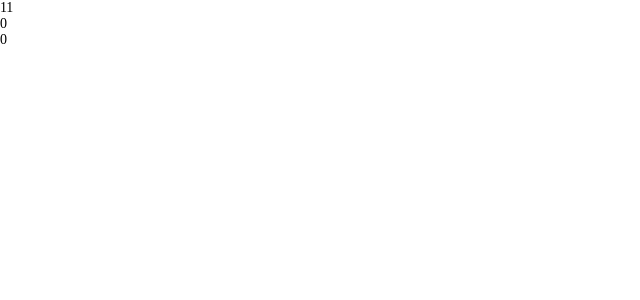
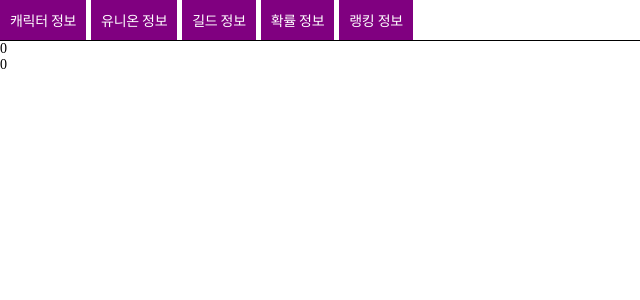
Before and after one commit to k1my3ch4n/Vite, a React (Vite) app: page / in a window 1280 px wide. Both pictures are taken after a click on the button "검색". Shown: the top 300 px of the page, without its empty margins (0-640 px from the left). Built offline with nearby package versions, Linux system fonts and the light colour scheme; no server answers.

Commit message:
[240206] navigationBar 설정

```diff
--- a/src/components/Layout/Layout.tsx
+++ b/src/components/Layout/Layout.tsx
@@ -1,10 +1,10 @@
+import NavigationBar from '@components/NavigationBar';
 import { Outlet } from 'react-router-dom';
 
 const Layout = () => {
   return (
     <div>
-      {/* <NavigationBar /> */}
-      11
+      <NavigationBar />
       <div>
         <Outlet />
       </div>
--- /dev/null
+++ b/src/components/NavigationBar/NavigationBar.module.scss
@@ -0,0 +1,11 @@
+.wrapper {
+  display: flex;
+  border-bottom: 1px solid black;
+
+  .title {
+    padding: 10px;
+    color: white;
+    background-color: purple;
+    margin-right: 5px;
+  }
+}
--- /dev/null
+++ b/src/components/NavigationBar/NavigationBar.tsx
@@ -0,0 +1,49 @@
+import ROUTES from '@constants/routes';
+import { useNavigate } from 'react-router-dom';
+
+import styles from './NavigationBar.module.scss';
+
+const NAVIGATION_BAR_TITLE = [
+  {
+    title: '캐릭터 정보',
+    path: ROUTES.character,
+  },
+  {
+    title: '유니온 정보',
+    path: ROUTES.union,
+  },
+  {
+    title: '길드 정보',
+    path: ROUTES.guild,
+  },
+  {
+    title: '확률 정보',
+    path: ROUTES.statistics,
+  },
+  {
+    title: '랭킹 정보',
+    path: ROUTES.rank,
+  },
+];
+
+const NavigationBar = () => {
+  const navigate = useNavigate();
+
+  const handleClick = (path: string) => {
+    navigate(path);
+  };
+
+  return (
+    <div className={styles.wrapper}>
+      {NAVIGATION_BAR_TITLE.map(({ title, path }) => {
+        return (
+          <div className={styles.title} onClick={() => handleClick(path)}>
+            {title}
+          </div>
+        );
+      })}
+    </div>
+  );
+};
+
+export default NavigationBar;
--- /dev/null
+++ b/src/components/NavigationBar/index.ts
@@ -0,0 +1 @@
+export { default } from './NavigationBar';
```
